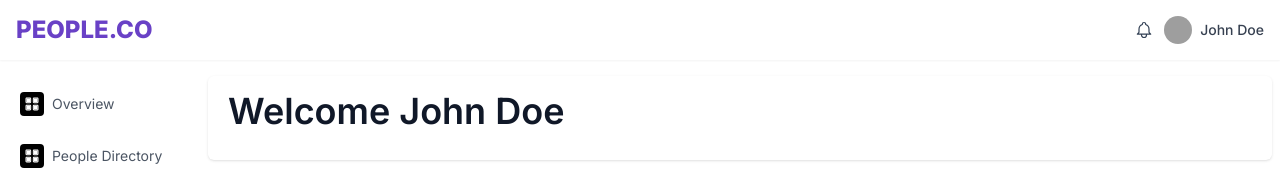
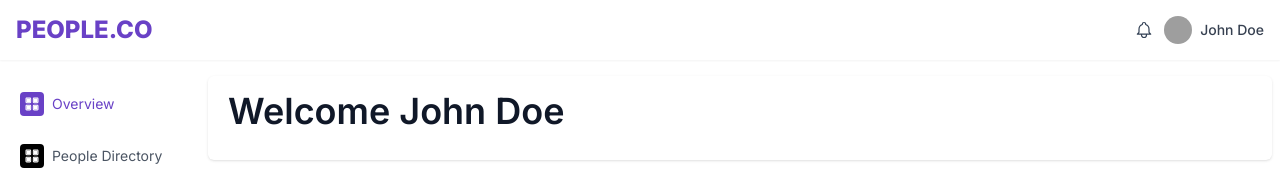
Before and after one commit to AmulyaMachhan/User-Management, a React (Vite) app in the folder frontend/: page / in a window 1280 px wide. Shown: the top 174 px of the page. Built offline with nearby package versions, Linux system fonts and the light colour scheme; grey boxes are pictures that could not be loaded.

Commit message:
Updated the navbar

```diff
--- a/frontend/src/components/Navbar.jsx
+++ b/frontend/src/components/Navbar.jsx
@@ -1,21 +1,23 @@
-import { NavLink } from "react-router-dom";
+import { NavLink, useLocation } from "react-router-dom";
 import { GridIcon } from "./Icons/index";
 
 function Navbar() {
+  const location = useLocation();
+
   return (
     <aside className="w-[200px] flex flex-col">
       <nav className="flex flex-col mt-6 space-y-3 text-sm">
         <NavLink
           to="/"
           className={({ isActive }) =>
-            `flex items-center gap-2 px-5 py-2 text-gray-600 hover:text-[#6941C6] hover:bg-gray-200 ${
-              isActive ? "text-[#6941C6]" : ""
+            `flex items-center gap-2 px-5 py-2  hover:bg-gray-200 ${
+              isActive ? "text-[#6941C6]" : "text-gray-600"
             }`
           }
         >
           {/* Icon */}
           <div>
-            <GridIcon />
+            <GridIcon color={location.pathname === "/" ? "#6941C6" : "black"} />
           </div>
           Overview
         </NavLink>
@@ -23,14 +25,18 @@ function Navbar() {
         <NavLink
           to="/people-directory"
           className={({ isActive }) =>
-            `flex gap-2 items-center px-5 py-2 text-gray-600 hover:text-[#6941C6] hover:bg-gray-200 ${
-              isActive ? "text-[#6941C6]" : ""
+            `flex gap-2 items-center px-5 py-2 hover:bg-gray-200 ${
+              isActive ? "text-[#6941C6]" : "text-gray-600"
             }`
           }
         >
           {/* Icon */}
           <div>
-            <GridIcon />
+            <GridIcon
+              color={
+                location.pathname === "/people-directory" ? "#6941C6" : "black"
+              }
+            />
           </div>
           People Directory
         </NavLink>
```
